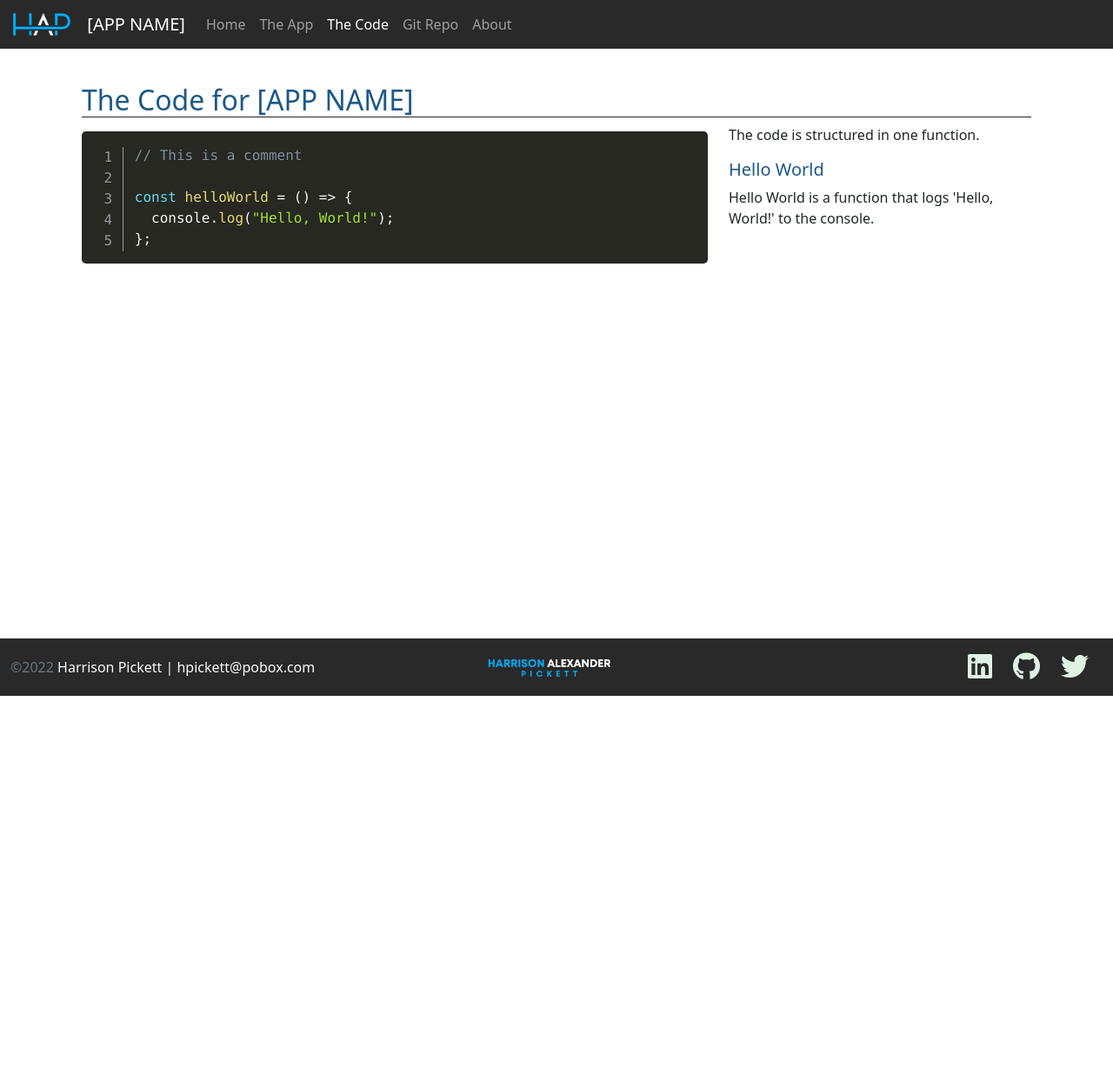
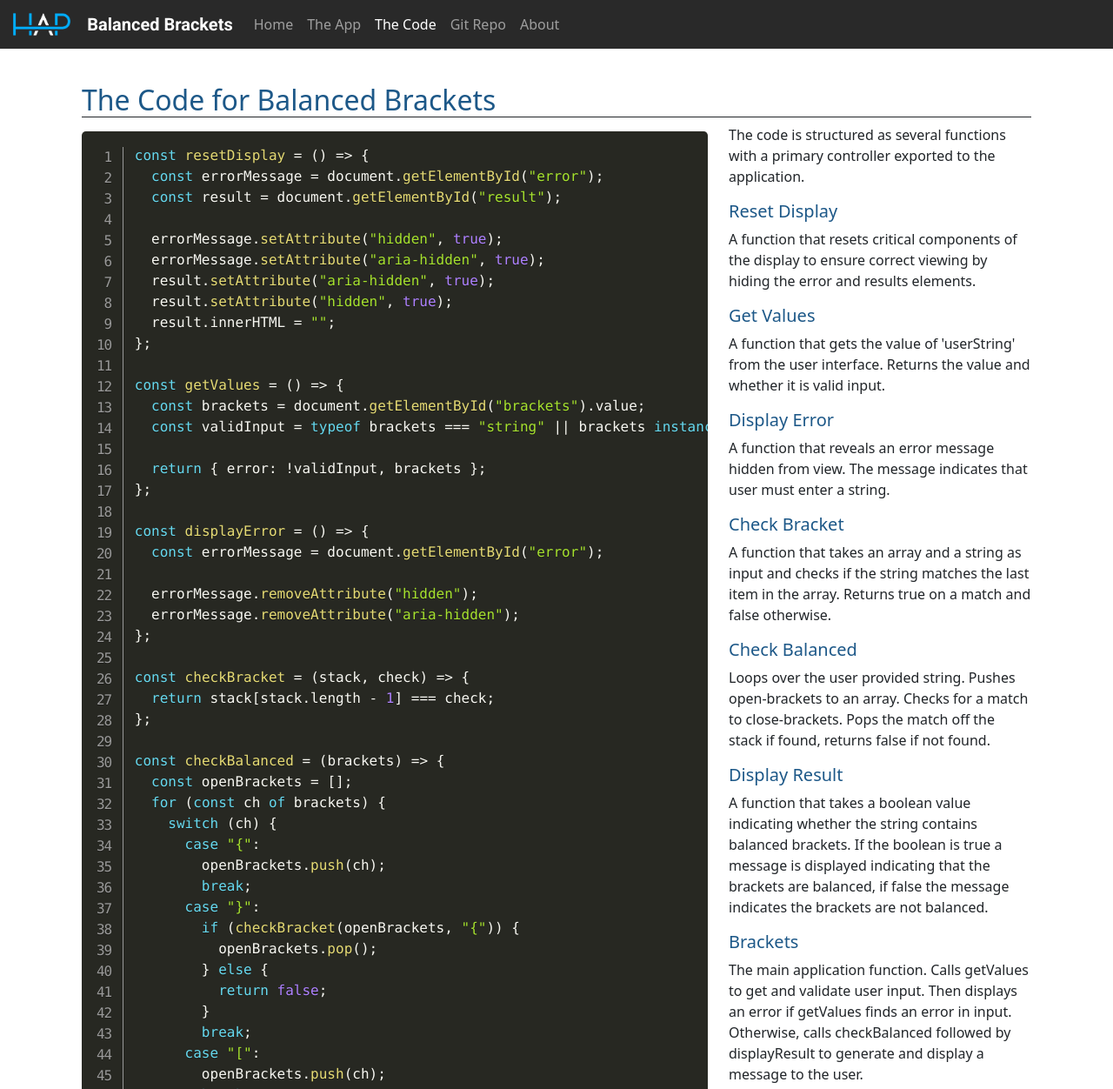
Before and after one commit to harrisonapickettiv/balancedBrackets, a website built with Parcel: page src/code.html in a window 1280 px wide. Shown: the top 1252 px of the page at 87% size. Before the commit the page ends 800 px from the top, so only its background shows below. Built offline with nearby package versions, Linux system fonts and the light colour scheme.

Commit message:
Add code to 'The Code' page

```diff
--- a/src/code.html
+++ b/src/code.html
@@ -1,7 +1,7 @@
 <!DOCTYPE html>
 <html lang="en" class="h-100">
   <head>
-    <title>[APP NAME]: A Coding Project By Harrison Pickett</title>
+    <title>Balanced Brackets: A Coding Project By Harrison Pickett</title>
     <meta charset="utf-8" />
     <meta
       name="viewport"
@@ -99,6 +99,10 @@
     />
     <link
       rel="stylesheet"
+      href="../node_modules/@fontsource/roboto/700.css"
+    />
+    <link
+      rel="stylesheet"
       href="../node_modules/@fortawesome/fontawesome-free/css/all.css"
     />
     <link rel="stylesheet" href="css/prism.css" />
@@ -119,7 +123,7 @@
             alt="HAP Logo"
             height="28"
         /></a>
-        <a class="navbar-brand" href="index.html">[APP NAME]</a>
+        <a class="navbar-brand textLogo" href="index.html">Balanced Brackets</a>
         <button
           class="navbar-toggler"
           type="button"
@@ -148,7 +152,7 @@
               <a
                 class="nav-link"
                 target="_blank"
-                href="https://github.com/harrisonapickettiv/[APP NAME]"
+                href="https://github.com/harrisonapickettiv/balancedBrackets"
                 >Git Repo</a
               >
             </li>
@@ -168,27 +172,157 @@
     <main class="flex-shrink-0">
       <div class="container px-4 py-5 mt-5">
         <h2 class="border-1 border-bottom border-dark">
-          The Code for [APP NAME]
+          The Code for Balanced Brackets
         </h2>
         <div class="row row-cols-1 row-cols-lg-2">
           <div class="col-lg-8">
             <pre class="line-numbers">
               <code class="language-javascript">
-                // This is a comment
+                const resetDisplay = () => {
+                  const errorMessage = document.getElementById("error");
+                  const result = document.getElementById("result");
 
-                const helloWorld = () => {
-                  console.log("Hello, World!");
+                  errorMessage.setAttribute("hidden", true);
+                  errorMessage.setAttribute("aria-hidden", true);
+                  result.setAttribute("aria-hidden", true);
+                  result.setAttribute("hidden", true);
+                  result.innerHTML = "";
                 };
 
+                const getValues = () => {
+                  const brackets = document.getElementById("brackets").value;
+                  const validInput = typeof brackets === "string" || brackets instanceof String;
+
+                  return { error: !validInput, brackets };
+                };
+
+                const displayError = () => {
+                  const errorMessage = document.getElementById("error");
+
+                  errorMessage.removeAttribute("hidden");
+                  errorMessage.removeAttribute("aria-hidden");
+                };
+
+                const checkBracket = (stack, check) => {
+                  return stack[stack.length - 1] === check;
+                };
+
+                const checkBalanced = (brackets) => {
+                  const openBrackets = [];
+                  for (const ch of brackets) {
+                    switch (ch) {
+                      case "{":
+                        openBrackets.push(ch);
+                        break;
+                      case "}":
+                        if (checkBracket(openBrackets, "{")) {
+                          openBrackets.pop();
+                        } else {
+                          return false;
+                        }
+                        break;
+                      case "[":
+                        openBrackets.push(ch);
+                        break;
+                      case "]":
+                        if (checkBracket(openBrackets, "[")) {
+                          openBrackets.pop();
+                        } else {
+                          return false;
+                        }
+                        break;
+                      case "(":
+                        openBrackets.push(ch);
+                        break;
+                      case ")":
+                        if (checkBracket(openBrackets, "(")) {
+                          openBrackets.pop();
+                        } else {
+                          return false;
+                        }
+                        break;
+                      default:
+                        break;
+                    }
+                  }
+
+                  return openBrackets.length === 0;
+                };
+
+                const displayResult = (balanced) => {
+                  const result = document.getElementById("result");
+
+                  if (balanced) {
+                    result.innerHTML = `<h2>Brackets are balanced</h2>`;
+                  } else {
+                    result.innerHTML = `<h2>Brackets are <strong>NOT</strong> balanced<h2>`;
+                  }
+
+                  result.removeAttribute("hidden");
+                  result.removeAttribute("aria-hidden");
+                };
+
+                const brackets = () => {
+                  resetDisplay();
+                  const { brackets, error } = getValues();
+                  if (error) return displayError();
+                  const balanced = checkBalanced(brackets);
+                  displayResult(balanced);
+                };
               </code>
             </pre>
           </div>
           <div class="col-lg-4">
-            <p>The code is structured in one function.</p>
-            <h5>Hello World</h5>
             <p>
-              Hello World is a function that logs 'Hello, World!' to the
-              console.
+              The code is structured as several functions with a primary
+              controller exported to the application.
+            </p>
+
+            <h5>Reset Display</h5>
+            <p>
+              A function that resets critical components of the display to
+              ensure correct viewing by hiding the error and results elements.
+            </p>
+
+            <h5>Get Values</h5>
+            <p>
+              A function that gets the value of 'userString' from the user
+              interface. Returns the value and whether it is valid input.
+            </p>
+
+            <h5>Display Error</h5>
+            <p>
+              A function that reveals an error message hidden from view. The
+              message indicates that user must enter a string.
+            </p>
+
+            <h5>Check Bracket</h5>
+            <p>
+              A function that takes an array and a string as input and checks if the string
+              matches the last item in the array.  Returns true on a match and false otherwise.
+            </p>
+
+            <h5>Check Balanced</h5>
+            <p>
+              Loops over the user provided string. Pushes open-brackets to an array. Checks for
+              a match to close-brackets. Pops the match off the stack if found, returns false if
+              not found.
+            </p>
+
+            <h5>Display Result</h5>
+            <p>
+              A function that takes a boolean value indicating whether the
+              string contains balanced brackets. If the boolean is true a
+              message is displayed indicating that the brackets are balanced,
+              if false the message indicates the brackets are not balanced.
+            </p>
+
+            <h5>Brackets</h5>
+            <p>
+              The main application function. Calls getValues to get and validate
+              user input. Then displays an error if getValues finds an error in
+              input. Otherwise, calls checkBalanced followed by displayResult to
+              generate and display a message to the user.
             </p>
           </div>
         </div>
```
